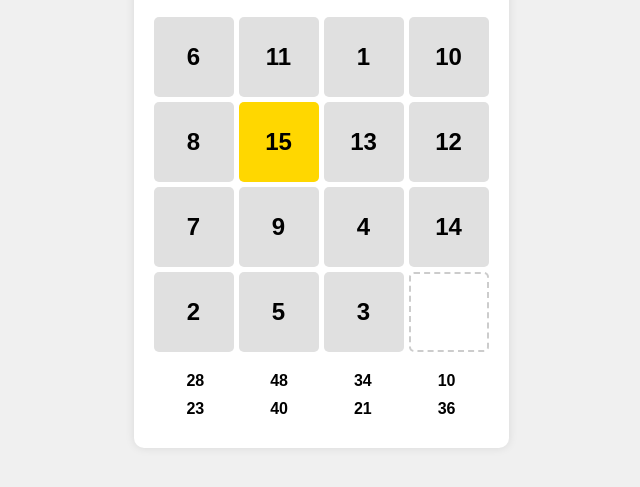
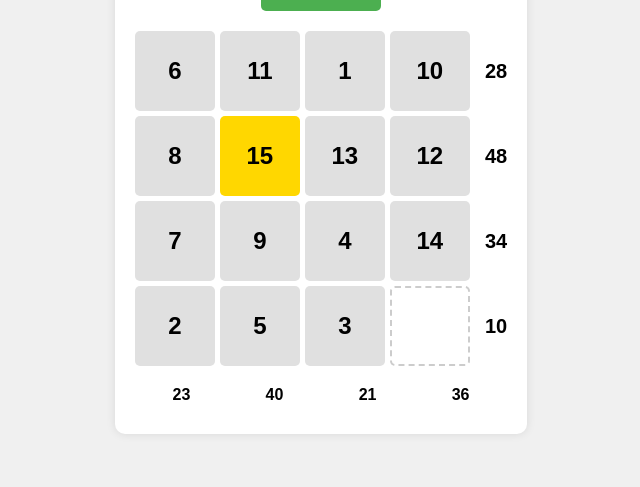
Before and after one commit to fabkins/Slidoku, a plain HTML site: page index.html in a window 1280 px wide. Shown: the part 251-738 px from the top of the page, without its empty margins (319-959 px from the left). Drawn offline with Linux system fonts and the light colour scheme.

Commit message:
Put the numbers row sum at end of each row instead at bottom

```diff
--- a/index.html
+++ b/index.html
@@ -15,8 +15,10 @@
             </div>
             <button id="newGame">New Game</button>
         </div>
-        <div class="game-board"></div>
-        <div class="row-sums"></div>
+        <div class="game-container">
+            <div class="game-board"></div>
+            <div class="row-sums"></div>
+        </div>
         <div class="column-sums"></div>
     </div>
     <script src="game.js"></script>
--- a/styles.css
+++ b/styles.css
@@ -49,11 +49,17 @@ h1 {
     background-color: #45a049;
 }
 
+.game-container {
+    display: flex;
+    align-items: center;
+    justify-content: center;
+    margin: 20px 0;
+}
+
 .game-board {
     display: grid;
     grid-template-columns: repeat(4, 80px);
     grid-gap: 5px;
-    margin: 20px auto;
 }
 
 .tile {
@@ -84,7 +90,22 @@ h1 {
     cursor: not-allowed;
 }
 
-.row-sums, .column-sums {
+.row-sums {
+    display: grid;
+    grid-template-rows: repeat(4, 80px);
+    grid-gap: 5px;
+    margin-left: 15px;
+}
+
+.row-sums div {
+    display: flex;
+    align-items: center;
+    justify-content: center;
+    font-weight: bold;
+    font-size: 20px;
+}
+
+.column-sums {
     display: flex;
     justify-content: space-around;
     margin: 10px 0;
```
